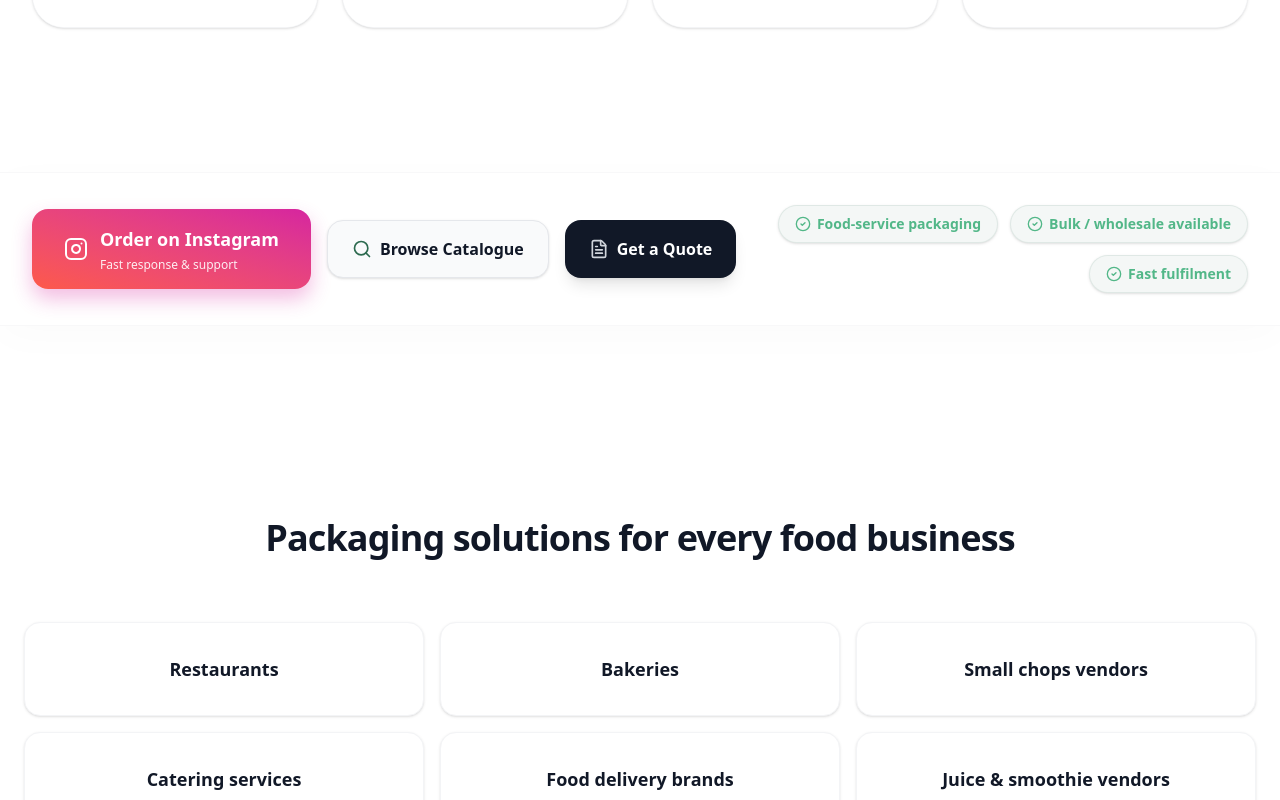
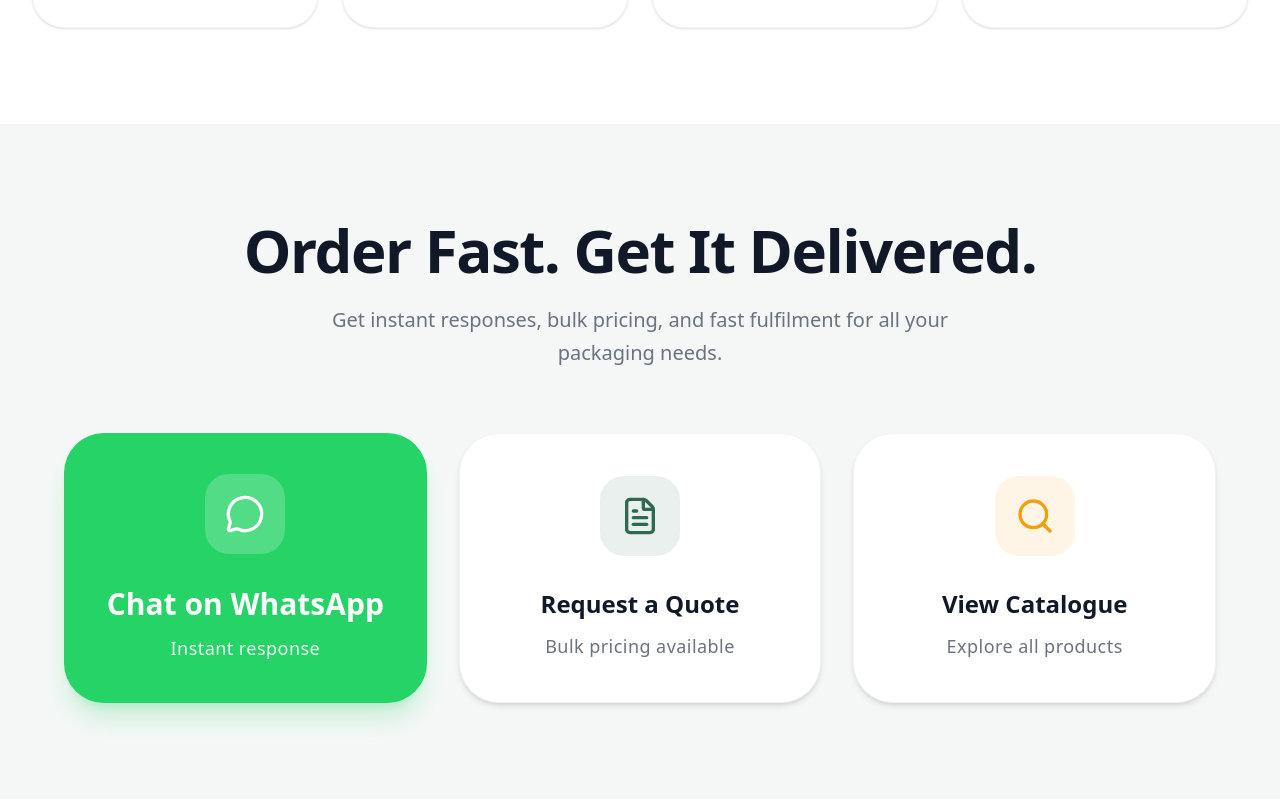
Before and after one commit to BOLA02/kafis_packaging, a Next.js app: page / in a window 1280 px wide. Shown: the part 2980-3780 px from the top of the page. Built offline with nearby package versions, Linux system fonts and the light colour scheme.

Commit message:
feat:src/components/FastOrderStrip.tsx

```diff
--- a/src/components/FastOrderStrip.tsx
+++ b/src/components/FastOrderStrip.tsx
@@ -1,78 +1,99 @@
 "use client";
 
-import { Instagram, Search, FileText, CheckCircle2 } from "lucide-react";
+import { MessageCircle, FileText, Search } from "lucide-react";
+import { motion } from "framer-motion";
 
 export default function FastOrderStrip() {
   return (
     <>
-      {/* Mobile Sticky CTA - Always visible at bottom on small screens */}
+      {/* Mobile Sticky WhatsApp CTA - Always visible at bottom on small screens */}
       <div className="md:hidden fixed bottom-6 left-4 right-4 z-50 pointer-events-none flex flex-col items-center">
         <a
-          href="https://instagram.com/KafisPackaging"
+          href="https://wa.me/1234567890"
           target="_blank"
-          className="pointer-events-auto w-full flex items-center justify-center gap-3 px-6 py-4 bg-gradient-to-tr from-[#fd5949] to-[#d6249f] text-white font-bold rounded-2xl shadow-[0_15px_30px_rgba(214,36,159,0.3)] transition-transform active:scale-95 hover:opacity-90"
+          rel="noopener noreferrer"
+          className="pointer-events-auto w-full flex items-center justify-center gap-3 px-6 py-4 bg-[#25D366] hover:bg-[#1DA851] text-white font-bold rounded-2xl shadow-[0_15px_30px_rgba(37,211,102,0.3)] transition-transform active:scale-95"
         >
-          <Instagram className="w-6 h-6" />
+          <MessageCircle className="w-6 h-6" />
           <div className="flex flex-col items-start leading-none">
-            <span className="text-lg">Order on Instagram</span>
-            <span className="text-xs font-medium text-white/90 mt-0.5">Fast response & support</span>
+            <span className="text-lg">Chat on WhatsApp</span>
+            <span className="text-xs font-medium text-white/90 mt-0.5">Instant response</span>
           </div>
         </a>
       </div>
 
-      {/* Main Strip Area */}
-      <div className="relative z-30 bg-background-primary border-y border-gray-100/60 shadow-[0_10px_40px_rgba(0,0,0,0.02)] py-8 px-4 md:px-8 mt-12 mb-24">
-        <div className="max-w-[90rem] mx-auto flex flex-col xl:flex-row items-center justify-between gap-8">
+      {/* Main Section */}
+      <section className="relative z-30 bg-brand-green/5 py-24 px-4 md:px-8">
+        <div className="max-w-6xl mx-auto">
 
-          {/* Action Buttons */}
-          <div className="flex w-full xl:w-auto flex-col sm:flex-row items-stretch sm:items-center gap-4">
+          <motion.div
+            initial={{ opacity: 0, y: 20 }}
+            whileInView={{ opacity: 1, y: 0 }}
+            viewport={{ once: true }}
+            className="text-center mb-16"
+          >
+            <h2 className="text-4xl md:text-5xl lg:text-6xl font-black tracking-tight text-text-primary mb-6">
+              Order Fast. Get It Delivered.
+            </h2>
+            <p className="text-lg md:text-xl text-text-muted font-medium max-w-2xl mx-auto leading-relaxed">
+              Get instant responses, bulk pricing, and fast fulfilment for all your packaging needs.
+            </p>
+          </motion.div>
 
-            {/* Desktop Instagram CTA */}
-            <a
-              href="https://instagram.com/KafisPackaging"
+          <div className="grid grid-cols-1 md:grid-cols-3 gap-6 md:gap-8">
+
+            {/* Primary Action: WhatsApp */}
+            <motion.a
+              href="https://wa.me/1234567890"
               target="_blank"
-              className="hidden md:flex items-center justify-center gap-3 px-8 py-4 bg-gradient-to-tr from-[#fd5949] to-[#d6249f] hover:opacity-90 text-white font-bold rounded-2xl shadow-[0_10px_20px_rgba(214,36,159,0.3)] transition-all transform hover:scale-105 active:scale-95 whitespace-nowrap"
+              rel="noopener noreferrer"
+              initial={{ opacity: 0, y: 20 }}
+              whileInView={{ opacity: 1, y: 0 }}
+              viewport={{ once: true }}
+              transition={{ delay: 0.1 }}
+              className="group flex flex-col items-center justify-center text-center p-8 md:p-10 bg-[#25D366] hover:bg-[#1DA851] text-white rounded-[2.5rem] shadow-xl hover:shadow-2xl shadow-[#25D366]/20 transition-all duration-300 transform hover:-translate-y-2 border border-transparent"
             >
-              <Instagram className="w-6 h-6" />
-              <div className="flex flex-col items-start leading-none">
-                <span className="text-lg">Order on Instagram</span>
-                <span className="text-xs font-medium text-white/90 mt-1">Fast response & support</span>
+              <div className="w-20 h-20 bg-white/20 rounded-[1.5rem] flex items-center justify-center mb-8 group-hover:scale-110 transition-transform duration-300">
+                <MessageCircle className="w-10 h-10 text-white" />
               </div>
-            </a>
+              <h3 className="text-3xl font-bold mb-3">Chat on WhatsApp</h3>
+              <p className="text-white/90 font-medium text-lg tracking-wide">Instant response</p>
+            </motion.a>
 
-            {/* Secondary Actions */}
-            <div className="flex flex-row gap-4 w-full sm:w-auto">
-              <a
-                href="#categories"
-                className="flex-1 sm:flex-none flex items-center justify-center gap-2 px-6 py-4 bg-gray-50 hover:bg-gray-100 text-text-primary font-bold rounded-2xl transition-colors border border-gray-200 shadow-sm whitespace-nowrap"
-              >
-                <Search className="w-5 h-5 text-brand-green" /> Browse Catalogue
-              </a>
+            {/* Secondary Action: Get a Quote */}
+            <motion.button
+              initial={{ opacity: 0, y: 20 }}
+              whileInView={{ opacity: 1, y: 0 }}
+              viewport={{ once: true }}
+              transition={{ delay: 0.2 }}
+              className="group flex flex-col items-center justify-center text-center p-8 md:p-10 bg-white hover:bg-gray-50 text-text-primary rounded-[2.5rem] shadow-md hover:shadow-xl transition-all duration-300 transform hover:-translate-y-2 border border-gray-100"
+            >
+              <div className="w-20 h-20 bg-brand-green/10 rounded-[1.5rem] flex items-center justify-center mb-8 group-hover:scale-110 transition-transform duration-300">
+                <FileText className="w-10 h-10 text-brand-green" />
+              </div>
+              <h3 className="text-2xl font-bold mb-3">Request a Quote</h3>
+              <p className="text-text-muted font-medium text-lg tracking-wide">Bulk pricing available</p>
+            </motion.button>
 
-              <button
-                className="flex-1 sm:flex-none flex items-center justify-center gap-2 px-6 py-4 bg-text-primary hover:bg-black text-white font-bold rounded-2xl transition-transform active:scale-95 shadow-lg whitespace-nowrap"
-              >
-                <FileText className="w-5 h-5 text-gray-300" /> Get a Quote
-              </button>
-            </div>
+            {/* Tertiary Action: Browse Catalogue */}
+            <motion.a
+              href="#categories"
+              initial={{ opacity: 0, y: 20 }}
+              whileInView={{ opacity: 1, y: 0 }}
+              viewport={{ once: true }}
+              transition={{ delay: 0.3 }}
+              className="group flex flex-col items-center justify-center text-center p-8 md:p-10 bg-white hover:bg-gray-50 text-text-primary rounded-[2.5rem] shadow-md hover:shadow-xl transition-all duration-300 transform hover:-translate-y-2 border border-gray-100"
+            >
+              <div className="w-20 h-20 bg-brand-orange/10 rounded-[1.5rem] flex items-center justify-center mb-8 group-hover:scale-110 transition-transform duration-300">
+                <Search className="w-10 h-10 text-brand-orange" />
+              </div>
+              <h3 className="text-2xl font-bold mb-3">View Catalogue</h3>
+              <p className="text-text-muted font-medium text-lg tracking-wide">Explore all products</p>
+            </motion.a>
+
           </div>
-
-          {/* Trust Micro-badges */}
-          <div className="flex flex-wrap items-center justify-center xl:justify-end gap-3 w-full xl:w-auto">
-            {[
-              "Food-service packaging",
-              "Bulk / wholesale available",
-              "Fast fulfilment"
-            ].map((badge, i) => (
-              <div key={i} className="flex items-center gap-1.5 px-4 py-2 bg-brand-green/5 border border-brand-green/10 text-brand-leaf text-sm font-bold rounded-full shadow-sm">
-                <CheckCircle2 className="w-4 h-4 shrink-0" />
-                {badge}
-              </div>
-            ))}
-          </div>
-
         </div>
-      </div>
+      </section>
     </>
   );
 }
```
